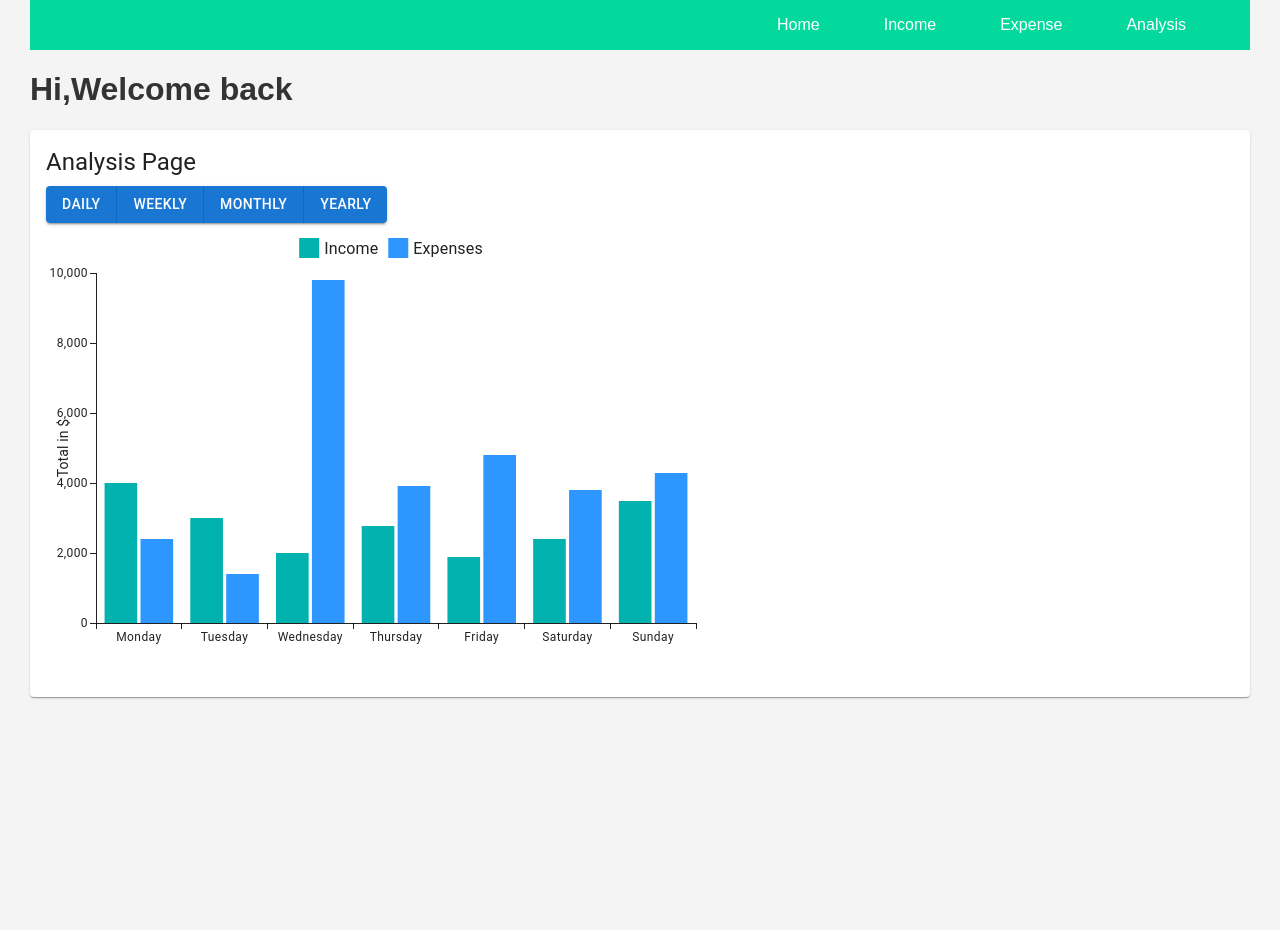
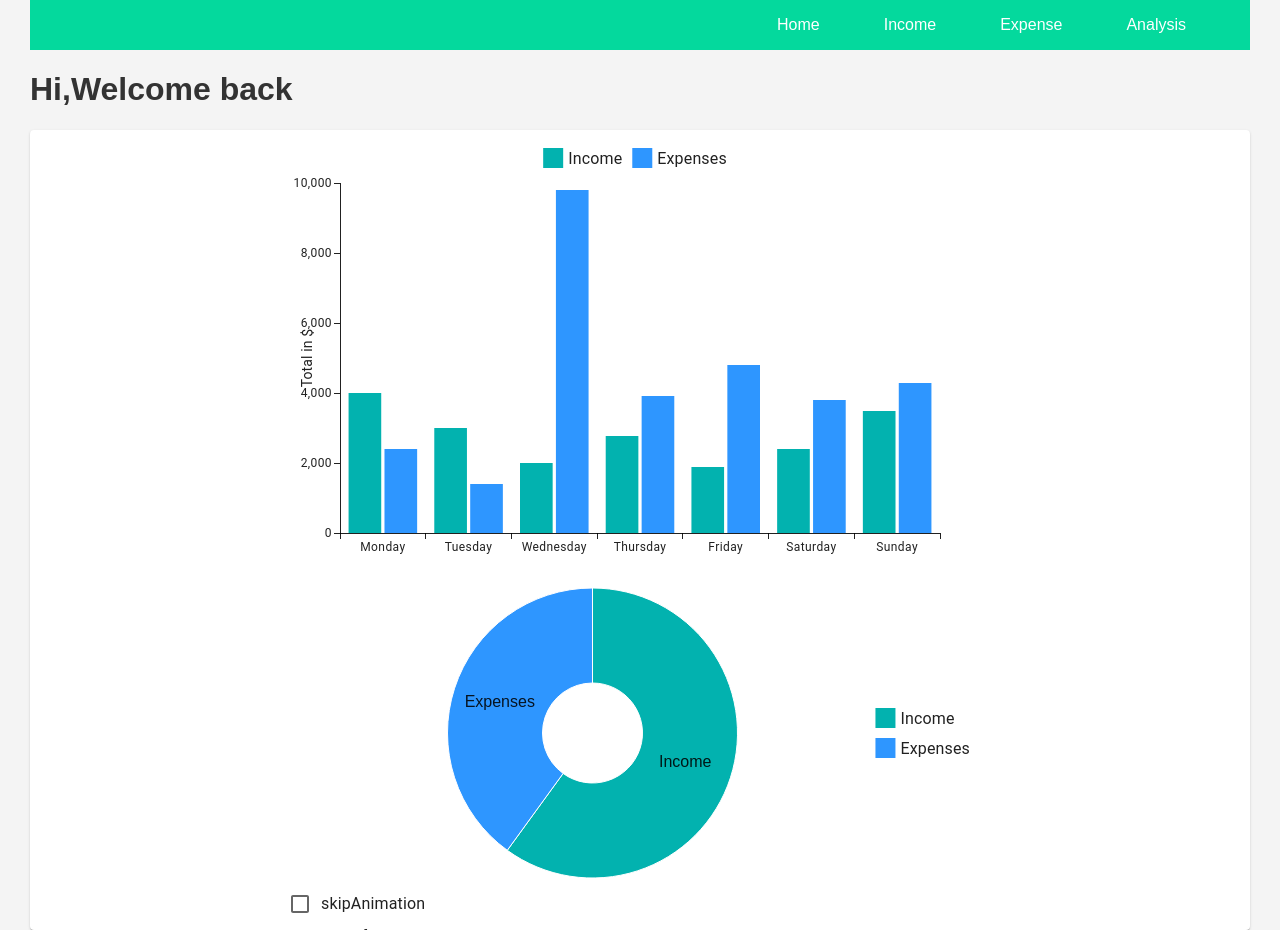
Before and after one commit to Pluuuuuu/Finance-Front-End, a React (Create React App) app: page /analysis in a window 1280 px wide. Before the commit the page ends 800 px from the top, so only its background shows below. Built offline with nearby package versions, Linux system fonts and the light colour scheme.

Commit message:
bar chart done

```diff
--- /dev/null
+++ b/src/Pages/Analysis.css
@@ -0,0 +1,49 @@
+/* Apply styles to the button group to center the buttons */
+.MuiButtonGroup-root {
+    display: flex;
+    justify-content: center;
+    margin: 10px 0;
+  }
+
+  .chart-button {
+    border: 2px solid #4caf50 !important; /* Green border */
+    background-color: #4caf50 !important;
+    color: white !important;
+    transition: all 0.3s ease !important;
+  }
+
+  /* Hover effect for the buttons (yellow) */
+  .chart-button:hover {
+    background-color: #CDEACE !important;
+    color: black !important;
+  }
+
+  /* Active button style (purple) */
+  .chart-button:active {
+    background-color: #CDEACE !important;
+    color: white !important;
+  }
+  /* Active (selected) button style */
+.chart-button.active-chart {
+    background-color: #CDEACE !important;
+    color: #4caf50 !important;
+
+  }
+  .analysis-container {
+    display: flex;
+    justify-content: center;  /* Centers content horizontally */
+    align-items: center;      /* Centers content vertically */
+    height: 100vh;            /* Full viewport height */
+    margin: 0;
+}
+.title{
+    display: flex;
+    justify-content: center;
+    align-items: center;
+}
+
+.button-group-container {
+    display: flex;
+    justify-content: center;  /* Centers the button group horizontally */
+    margin: 20px 0;           /* Optional: Adds space around the button group */
+}
--- a/src/Pages/Analysis.js
+++ b/src/Pages/Analysis.js
@@ -1,71 +1,62 @@
 import React, { useState } from "react";
-import { Card, CardContent } from "@mui/material";
-import { Typography, Button, ButtonGroup } from "@mui/material";
+import { Card, CardContent, Typography, Button, ButtonGroup } from "@mui/material";
 import YearlyChart from "./YearlyChart";
 import MonthlyChart from "./MonthlyChart";
 import DailyChart from "./DailyChart";
 import WeeklyChart from "./WeeklyChart";
-
-const dailyData = [
-  { date: "Monday", income: 4000, expenses: 2400 },
-  { date: "Tuesday", income: 3000, expenses: 1398 },
-  { date: "Wednesday", income: 2000, expenses: 9800 },
-  { date: "Thursday", income: 2780, expenses: 3908 },
-  { date: "Friday", income: 1890, expenses: 4800 },
-  { date: "Saturday", income: 2390, expenses: 3800 },
-  { date: "Sunday", income: 3490, expenses: 4300 },
-];
-
-const weeklyData = [
-  { date: "Week 1", income: 12000, expenses: 7400 },
-  { date: "Week 2", income: 15000, expenses: 9300 },
-  { date: "Week 3", income: 18000, expenses: 8700 },
-  { date: "Week 4", income: 20000, expenses: 12000 },
-];
-
-const monthlyData = [
-  { date: "January", income: 50000, expenses: 34000 },
-  { date: "February", income: 45000, expenses: 29000 },
-  { date: "March", income: 60000, expenses: 40000 },
-  { date: "April", income: 70000, expenses: 50000 },
-];
-
-const yearlyData = [
-  { date: "2021", income: 500000, expenses: 340000 },
-  { date: "2022", income: 600000, expenses: 390000 },
-  { date: "2023", income: 700000, expenses: 450000 },
-  { date: "2024", income: 800000, expenses: 500000 },
-];
+import "./Analysis.css"; // Import the CSS file
+import PieIncome from "./pieIncome";
 
 const Analysis = () => {
-  // State to track which chart is selected
   const [selectedChart, setSelectedChart] = useState("daily");
 
-  // Handle button click to change chart type
   const handleButtonClick = (chartType) => {
     setSelectedChart(chartType);
   };
 
   return (
-    <Card className="p-4 shadow-lg">
+    <Card className="analysis-container">
       <CardContent>
-        <Typography variant="h5" gutterBottom>
-          Analysis Page
+        <Typography variant="h5" gutterBottom className="title">
+          Analysis - Income vs Expenses
         </Typography>
 
         {/* Button Group */}
-        <ButtonGroup variant="contained" color="primary">
-          <Button onClick={() => handleButtonClick("daily")}>Daily</Button>
-          <Button onClick={() => handleButtonClick("weekly")}>Weekly</Button>
-          <Button onClick={() => handleButtonClick("monthly")}>Monthly</Button>
-          <Button onClick={() => handleButtonClick("yearly")}>Yearly</Button>
-        </ButtonGroup>
+        <div className="button-group-container">
+        <ButtonGroup variant="contained" className="buttons">
+          <Button
+            onClick={() => handleButtonClick("daily")}
+            className={`chart-button ${selectedChart === "daily" ? "active-chart" : ""}`}
+          >
+            Daily
+          </Button>
+          <Button
+            onClick={() => handleButtonClick("weekly")}
+            className={`chart-button ${selectedChart === "weekly" ? "active-chart" : ""}`}
+          >
+            Weekly
+          </Button>
+          <Button
+            onClick={() => handleButtonClick("monthly")}
+            className={`chart-button ${selectedChart === "monthly" ? "active-chart" : ""}`}
+          >
+            Monthly
+          </Button>
+          <Button
+            onClick={() => handleButtonClick("yearly")}
+            className={`chart-button ${selectedChart === "yearly" ? "active-chart" : ""}`}
+          >
+            Yearly
+          </Button>
+        </ButtonGroup> </div>
 
         {/* Conditionally Render the Selected Chart */}
-        {selectedChart === "daily" && <DailyChart data={dailyData} />}
-        {selectedChart === "weekly" && <WeeklyChart data={weeklyData} />}
-        {selectedChart === "monthly" && <MonthlyChart data={monthlyData} />}
-        {selectedChart === "yearly" && <YearlyChart data={yearlyData} />}
+        {selectedChart === "daily" && <DailyChart />}
+        {selectedChart === "weekly" && <WeeklyChart />}
+        {selectedChart === "monthly" && <MonthlyChart />}
+        {selectedChart === "yearly" && <YearlyChart />}
+
+        <PieIncome/>
       </CardContent>
     </Card>
   );
--- /dev/null
+++ b/src/Pages/pieIncome.js
@@ -0,0 +1,85 @@
+import * as React from 'react';
+import Box from '@mui/material/Box';
+import Typography from '@mui/material/Typography';
+import Slider from '@mui/material/Slider';
+import FormControlLabel from '@mui/material/FormControlLabel';
+import Checkbox from '@mui/material/Checkbox';
+import { PieChart } from '@mui/x-charts/PieChart';
+
+// Sample Data for Pie Chart (You can adjust this data as needed)
+const sampleData = [
+  { label: 'Income', value: 60 },
+  { label: 'Expenses', value: 40 }
+];
+
+const valueFormatter = (value) => `${value}%`;
+
+const PieIncome = () => {
+  const [radius, setRadius] = React.useState(50);
+  const [itemNb, setItemNb] = React.useState(2); // Adjusted to fit sample data
+  const [skipAnimation, setSkipAnimation] = React.useState(false);
+
+  const handleItemNbChange = (event, newValue) => {
+    if (typeof newValue !== 'number') {
+      return;
+    }
+    setItemNb(newValue);
+  };
+
+  const handleRadius = (event, newValue) => {
+    if (typeof newValue !== 'number') {
+      return;
+    }
+    setRadius(newValue);
+  };
+
+  return (
+    <Box sx={{ width: '100%' }}>
+      <PieChart
+        height={300}
+        series={[
+          {
+            data: sampleData.slice(0, itemNb),  // Using the sample data
+            innerRadius: radius,
+            arcLabel: (params) => params.label ?? '',
+            arcLabelMinAngle: 20,
+            valueFormatter,
+          },
+        ]}
+        skipAnimation={skipAnimation}
+      />
+      <FormControlLabel
+        checked={skipAnimation}
+        control={
+          <Checkbox onChange={(event) => setSkipAnimation(event.target.checked)} />
+        }
+        label="skipAnimation"
+        labelPlacement="end"
+      />
+      <Typography id="input-item-number" gutterBottom>
+        Number of items
+      </Typography>
+      <Slider
+        value={itemNb}
+        onChange={handleItemNbChange}
+        valueLabelDisplay="auto"
+        min={1}
+        max={8}
+        aria-labelledby="input-item-number"
+      />
+      <Typography id="input-radius" gutterBottom>
+        Radius
+      </Typography>
+      <Slider
+        value={radius}
+        onChange={handleRadius}
+        valueLabelDisplay="auto"
+        min={15}
+        max={100}
+        aria-labelledby="input-radius"
+      />
+    </Box>
+  );
+};
+
+export default PieIncome;
```
